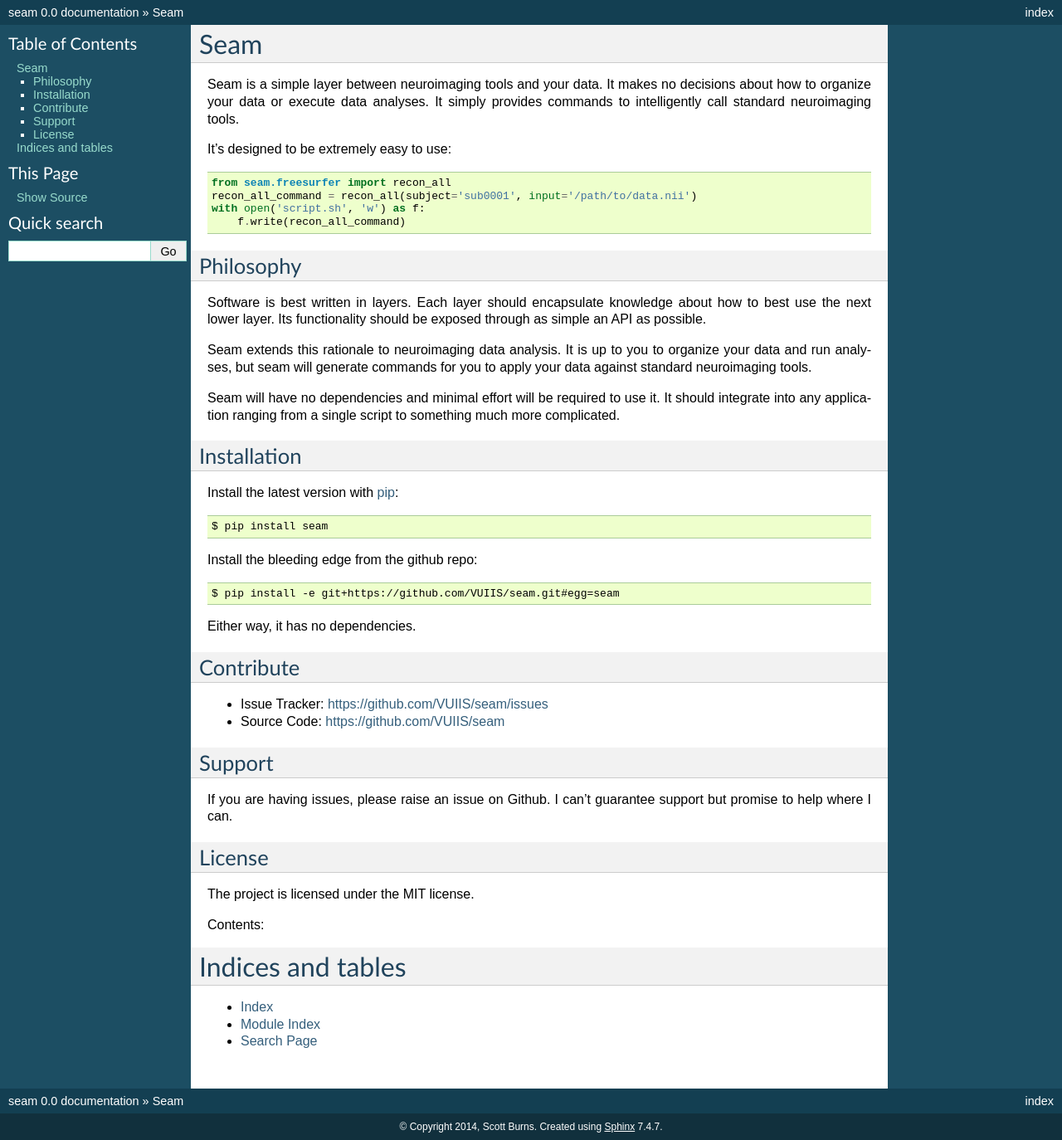
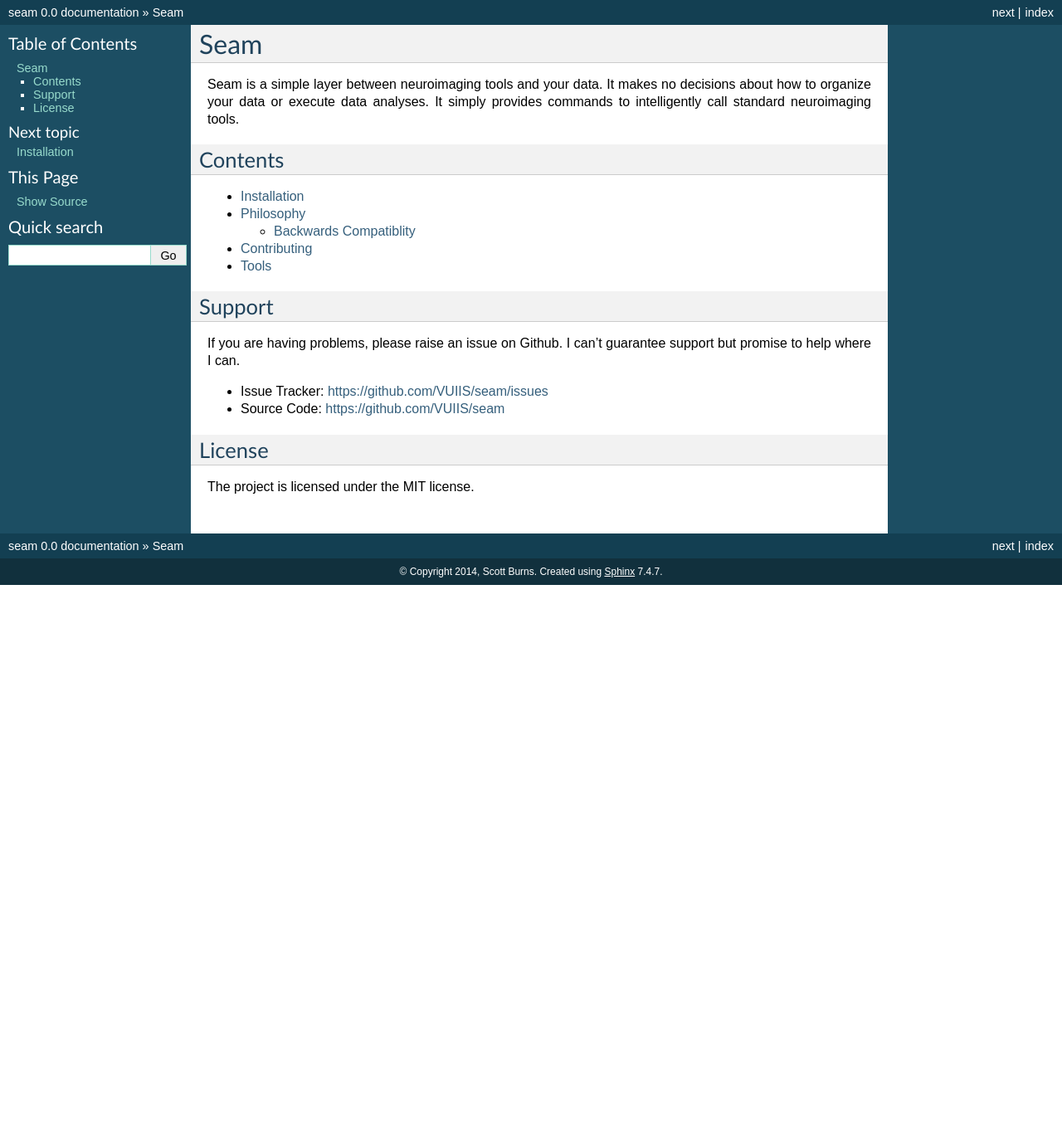
Before and after one commit to VUIIS/seam, a Sphinx documentation site: the page built from docs/index.rst, in a window 1280 px wide. Shown: the whole page at 83% size. Built offline with Sphinx 7.4.7, drawn with Linux system fonts in a browser that asks for light colours; after the commit the page ends 900 px from its top, so only the background shows below that.

Commit message:
Clean up docs

```diff
--- a/docs/index.rst
+++ b/docs/index.rst
@@ -3,66 +3,32 @@
    You can adapt this file completely to your liking, but it should at least
    contain the root `toctree` directive.
 
+####
 Seam
-====
+####
 
 Seam is a simple layer between neuroimaging tools and your data. It makes no decisions about how to organize your data or execute data analyses. It simply provides commands to intelligently call standard neuroimaging tools.
 
-It's designed to be extremely easy to use::
+Contents
+---------
 
-    from seam.freesurfer import recon_all
-    recon_all_command = recon_all(subject='sub0001', input='/path/to/data.nii')
-    with open('script.sh', 'w') as f:
-        f.write(recon_all_command)
+.. toctree::
+   :maxdepth: 2
 
-Philosophy
-----------
-
-Software is best written in layers. Each layer should encapsulate knowledge about how to best use the next lower layer. Its functionality should be exposed through as simple an API as possible.
-
-Seam extends this rationale to neuroimaging data analysis. It is up to you to organize your data and run analyses, but seam will generate commands for you to apply your data against standard neuroimaging tools.
-
-Seam will have no dependencies and minimal effort will be required to use it. It should integrate into any application ranging from a single script to something much more complicated.
-
-Installation
-------------
-
-Install the latest version with `pip <https://pypi.python.org/pypi/pip>`_::
-
-    $ pip install seam
-
-Install the bleeding edge from the github repo::
-
-    $ pip install -e git+https://github.com/VUIIS/seam.git#egg=seam
-
-Either way, it has no dependencies.
-
-Contribute
-----------
-
-- Issue Tracker: `<https://github.com/VUIIS/seam/issues>`_
-- Source Code: `<https://github.com/VUIIS/seam>`_
+   install
+   intro
+   contributing
+   tools
 
 Support
 -------
 
-If you are having issues, please raise an issue on Github. I can't guarantee support but promise to help where I can.
+If you are having problems, please raise an issue on Github. I can't guarantee support but promise to help where I can.
+
+- Issue Tracker: `<https://github.com/VUIIS/seam/issues>`_
+- Source Code: `<https://github.com/VUIIS/seam>`_
 
 License
 -------
 
 The project is licensed under the MIT license.
-
-
-Contents:
-
-.. toctree::
-   :maxdepth: 2
-
-
-Indices and tables
-==================
-
-* :ref:`genindex`
-* :ref:`modindex`
-* :ref:`search`
--- /dev/null
+++ b/docs/tools.rst
@@ -0,0 +1,5 @@
+#####
+Tools
+#####
+
+To be added as modules are written.
```
Also changed, not shown: docs/contributing.rst (added, +10 -0 lines), docs/install.rst (added, +19 -0 lines), docs/intro.rst (added, +22 -0 lines).
